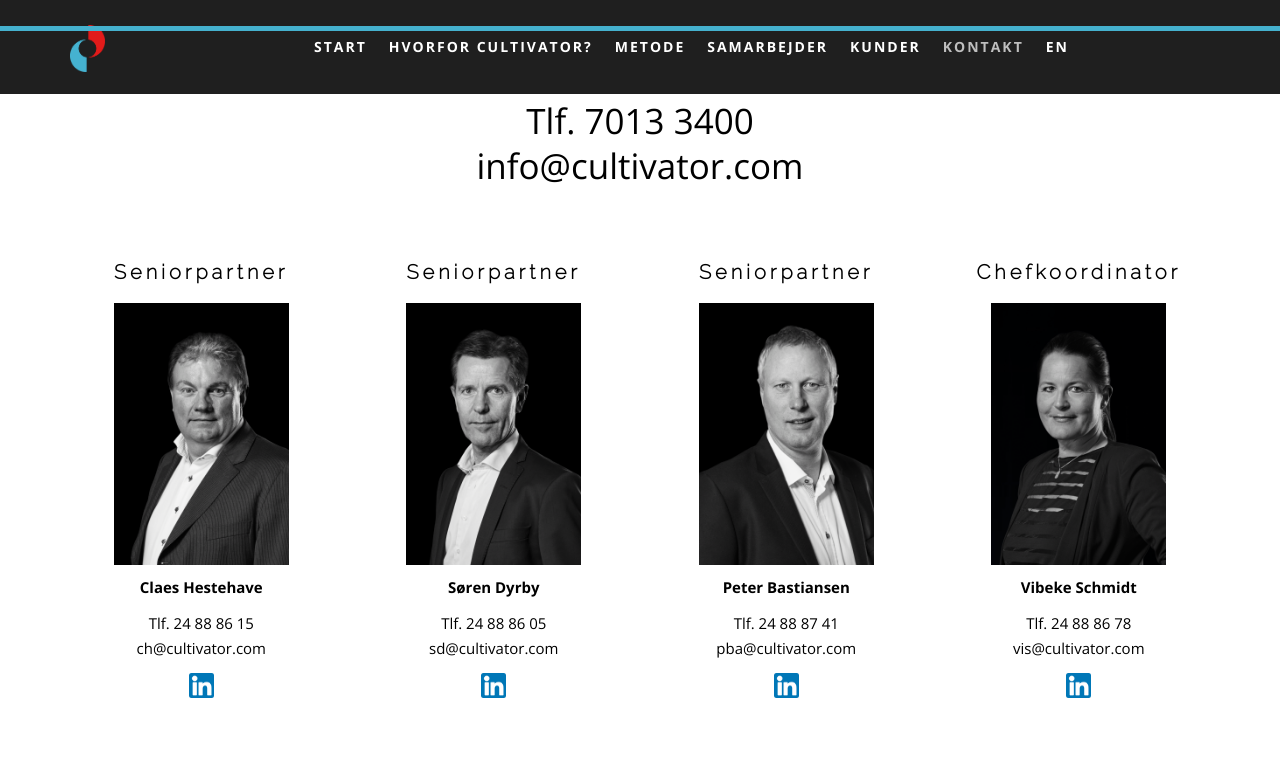
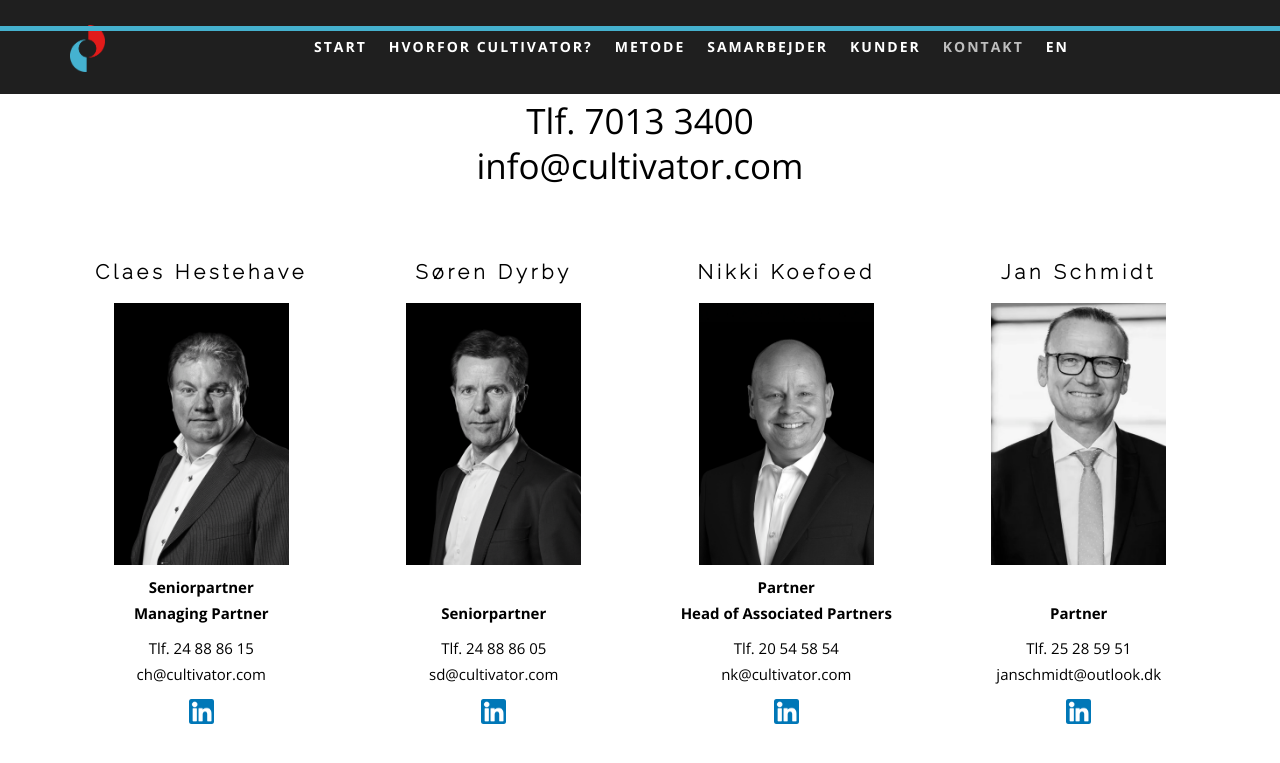
Before and after one commit to re-cph/cultivator-HTML, a Jekyll site: the page built from index.html, in a window 1280 px wide and 900 px high, scrolled down 4283 px, cut to the strip 0-834 px from the top of the window. Shown: the top 763 px of the strip. Built offline with Jekyll 4.4.1, drawn with Linux system fonts in a browser that asks for light colours.

Commit message:
Erstat 2 kontakter på anmodning fra Claes Hestehave

```diff
--- a/index.html
+++ b/index.html
@@ -254,9 +254,12 @@ layout: default
       </div>
 
       <div class="col-lg-3 col-md-4 col-sm-6 align-center contact">
-        <h2 class="head-title"><br>Seniorpartner</h2>
+        <h2 class="head-title"><br>Claes Hestehave</h2>
         <img class="emp" src="images/contact/ch.png">
-        <p><strong>Claes Hestehave</strong></p>
+        <p><strong>
+          Seniorpartner<br />
+          Managing Partner</strong>
+        </p>
         <p class="phone">
           Tlf. 24 88 86 15<br>
           <a href="mailto:ch@cultivator.com ">ch@cultivator.com</a>
@@ -269,10 +272,11 @@ layout: default
       </div>
 
       <div class="col-lg-3 col-md-4 col-sm-6 align-center contact">
-        <h2 class="head-title"><br>Seniorpartner</h2>
+        <h2 class="head-title"><br>Søren Dyrby</h2>
         <img class="emp" src="images/contact/sd.png">
         <!-- <div class="liner"></div> -->
-        <p><strong>Søren Dyrby</strong></p>
+        <p><strong><br />Seniorpartner
+        </strong></p>
         <p class="phone">
           Tlf. 24 88 86 05<br>
           <a href="mailto:sd@cultivator.com">sd@cultivator.com</a>
@@ -285,32 +289,37 @@ layout: default
       </div>
 
       <div class="col-lg-3 col-md-4 col-sm-6 align-center contact">
-        <h2 class="head-title"><br>Seniorpartner</h2>
-        <img class="emp" src="images/contact/pba.png">
+        <h2 class="head-title"><br>Nikki Koefoed</h2>
+        <img class="emp" src="images/contact/nk.png">
         <!-- <div class="liner"></div> -->
-        <p><strong>Peter Bastiansen</strong></p>
+        <p><strong>
+          Partner<br/>
+          Head of Associated Partners</strong>
+        </p>
         <p class="phone">
-          Tlf. 24 88 87 41<br>
-          <a href="mailto:pba@cultivator.com">pba@cultivator.com</a>
+          Tlf. 20 54 58 54<br>
+          <a href="mailto:nk@cultivator.com">nk@cultivator.com</a>
         </p>
         <p>
-          <a class="linkedin" href="https://www.linkedin.com/in/peterbastiansen" target="_blank">
+          <a class="linkedin" href="https://www.linkedin.com/in/nikki-steffen-koefoed-59809467" target="_blank">
             <img width="25" alt="linkedin" src="images/in.png" />
           </a>
         </p>
       </div>
 
       <div class="col-lg-3 col-md-12 col-sm-6 align-center contact">
-        <h2 class="head-title"><br>Chefkoordinator</h2>
-        <img class="emp" src="images/contact/vis.png">
+        <h2 class="head-title"><br>Jan Schmidt</h2>
+        <img class="emp" src="images/contact/js.png">
         <!-- <div class="liner"></div> -->
-        <p><strong>Vibeke Schmidt</strong></p>
+        <p><strong><br />
+          Partner
+        </strong></p>
         <p class="phone">
-          Tlf. 24 88 86 78<br>
-          <a href="mailto:vis@cultivator.com">vis@cultivator.com</a>
+          Tlf. 25 28 59 51<br>
+          <a href="mailto:janschmidt@outlook.dk">janschmidt@outlook.dk</a>
         </p>
         <p>
-          <a class="linkedin" href="https://www.linkedin.com/in/vibeke-s-b427b822" target="_blank">
+          <a class="linkedin" href="https://www.linkedin.com/in/jan-schmidt-7746851" target="_blank">
             <img width="25" alt="linkedin" src="images/in.png" />
           </a>
         </p>
```
Also changed, not shown: images/contact/js.png (added), images/contact/nk.png (added), 2 other files.
